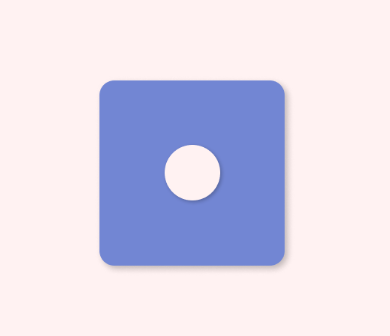
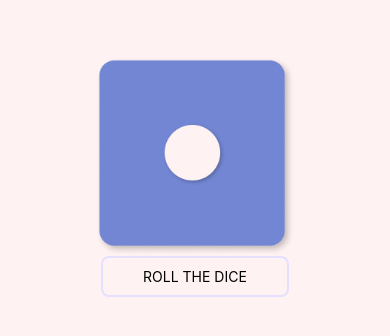
Before and after one commit to samandeep007/rollthedice05, a React Native app: screen / in a window 390 px wide. Shown: the part 246-582 px from the top of the page. Built offline with nearby package versions, Linux system fonts and the light colour scheme.

Commit message:
chore: Add "Roll the dice" button to App component

```diff
--- a/src/App.tsx
+++ b/src/App.tsx
@@ -1,4 +1,4 @@
-import { StyleSheet, Text, View, Image, ImageSourcePropType } from 'react-native'
+import { StyleSheet, Text, View, Image, ImageSourcePropType, Pressable } from 'react-native'
 
 import React, { PropsWithChildren, useState } from 'react'
 
@@ -39,6 +39,9 @@ export default function App(): JSX.Element {
   return (
     <View style={styles.container}>
       <Dice imageUrl={diceImage} />
+      <Pressable style={styles.rollDiceBtnText} onPress={rollDiceOnTap}>
+        <Text>Roll the dice</Text>
+      </Pressable>
     </View>
   )
 }
```
